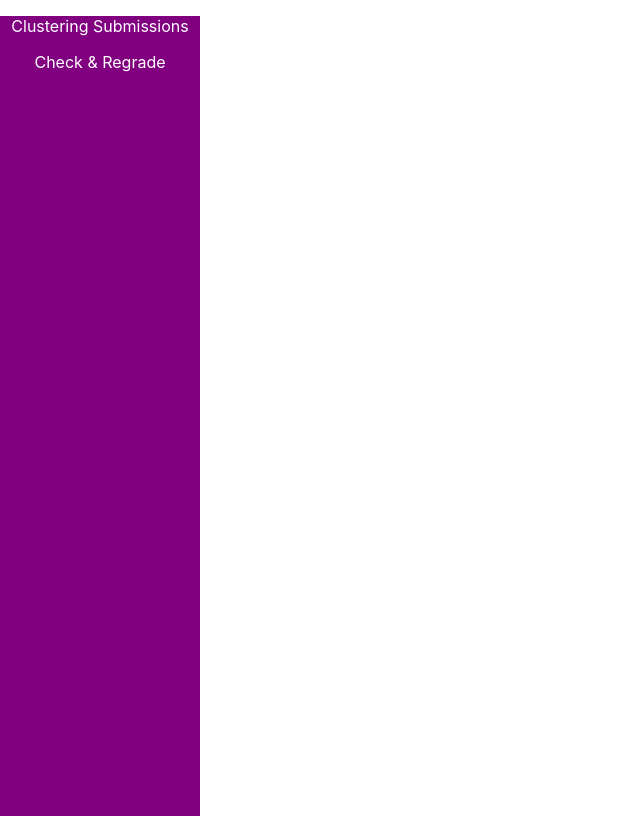
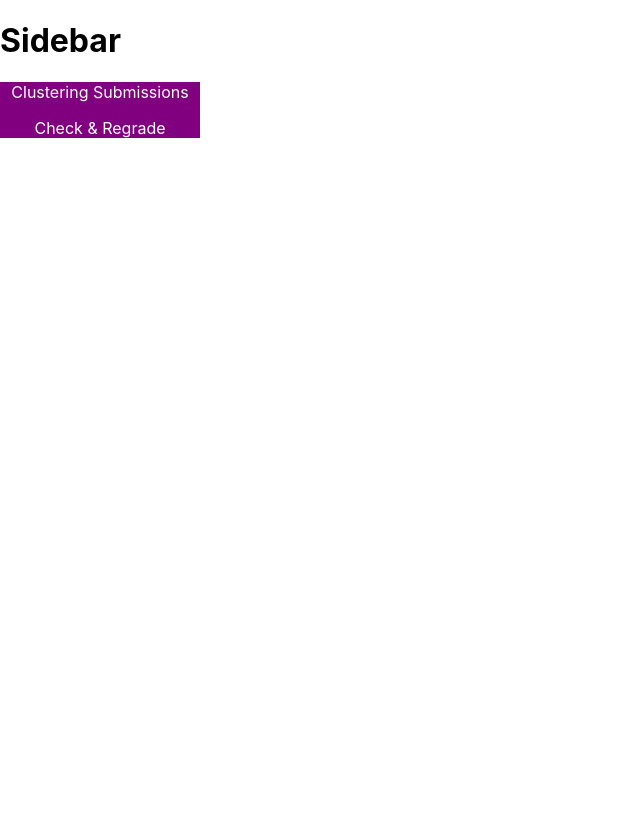
Before and after one commit to AshleyZG/RubricGo, a React (Create React App) app in the folder demo/: page / in a window 1280 px wide. Shown: the whole page, without its empty margins (0-640 px from the left). Built offline with nearby package versions, Linux system fonts and the light colour scheme.

Commit message:
add a fixed sidebar in layout

```diff
--- a/demo/src/index.tsx
+++ b/demo/src/index.tsx
@@ -5,19 +5,39 @@ import App from './App';
 import reportWebVitals from './reportWebVitals';
 import { ClusterApp } from './ClusterApp';
 import { BrowserRouter as Router, Route, Link, Routes } from 'react-router-dom';
-
-ReactDOM.render(
-  // <React.StrictMode>
-  //   <App />
-  // </React.StrictMode>,
-
-  <Router>
+// import { Page1, Page2, Page3 } from './Test';
+function ContentRouter(){
+  return (
+    <Router>
     <Routes>
       <Route path="" element={<App/>}></Route>
       <Route path="cluster" element={<ClusterApp/>}></Route>
       <Route path="/debug" element={<div />}></Route>
+      {/* <Route path='p1' element={<Page1/>}></Route>
+      <Route path='p2' element={<Page2/>}></Route>
+      <Route path='p3' element={<Page3/>}></Route> */}
     </Routes>
-  </Router>,
+  </Router>
+  )
+}
+
+function Sidebar(){
+  return (<div>
+    <h1>Sidebar</h1>
+  </div>)
+}
+
+function Layout(){
+  return (<div>
+    <Sidebar/>
+    <ContentRouter/>
+  </div>)
+}
+
+ReactDOM.render(
+  <React.StrictMode>
+    <Layout />
+  </React.StrictMode>,
 
   document.getElementById('root')
 );
```
